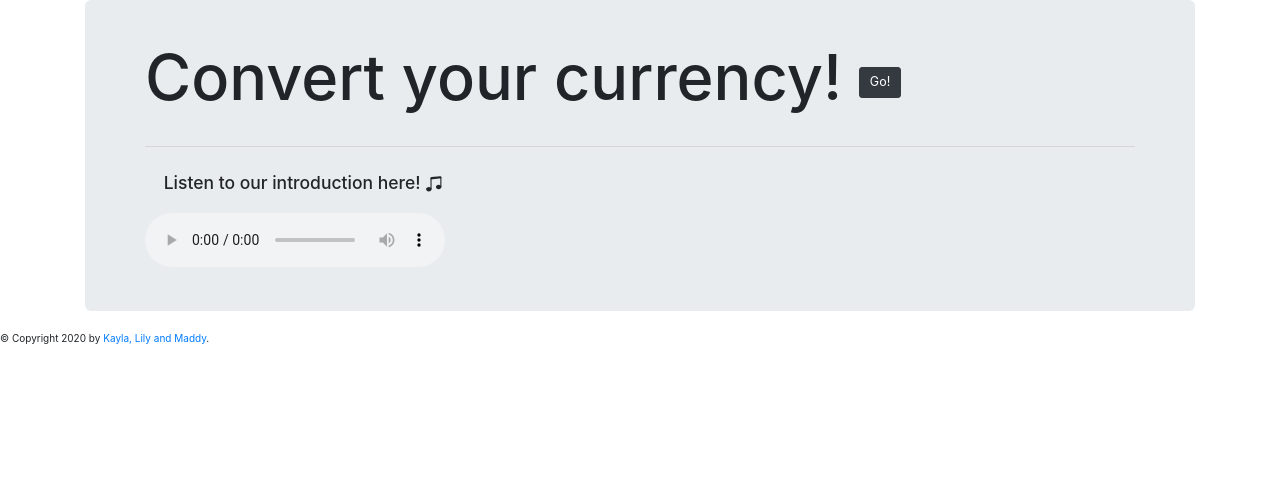
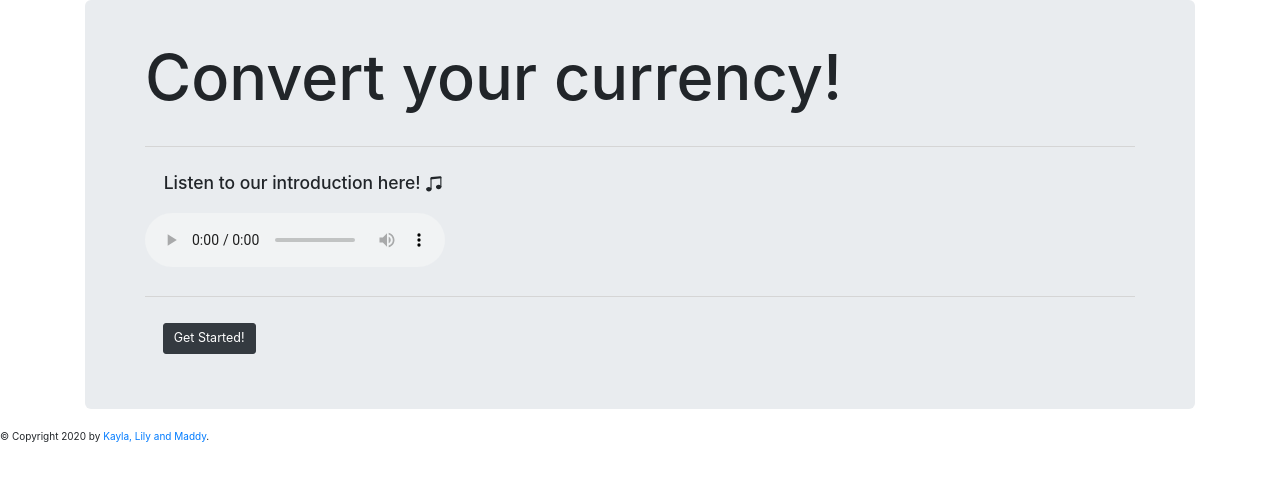
Before and after one commit to kbrumer7/cs10aspr20-teambananas, a Flask app: page / in a window 1280 px wide. Shown: the top 481 px of the page. Run offline with Flask 2, Linux system fonts and the light colour scheme; parts of the project's set-up code (start-up, migrations or seed data) failed here and were passed over; some libraries are stand-ins or nearby versions.

Commit message:
Update currencyconverter.html

```diff
--- a/templates/currencyconverter.html
+++ b/templates/currencyconverter.html
@@ -3,10 +3,6 @@
 {% block content %}
     <div class="jumbotron">
       <h1>Convert your currency!
-            <a href="/convert"
-               class="btn btn-lg btn-dark">
-              Go!
-            </a>
       </h1>
       <br>
       <hr>
@@ -21,6 +17,15 @@
       <br>
       <audio controls src="/static/CurrencyExchangeWelcome.mp3">
       </audio>
+      <br>
+      <br>
+      <hr>
+      <br>
+      <p>&nbsp;&nbsp;
+      <a href="/convert"
+         class="btn btn-lg btn-dark">
+        Get Started!
+      </a></p>
     </div>
 
 {% endblock %}
```
